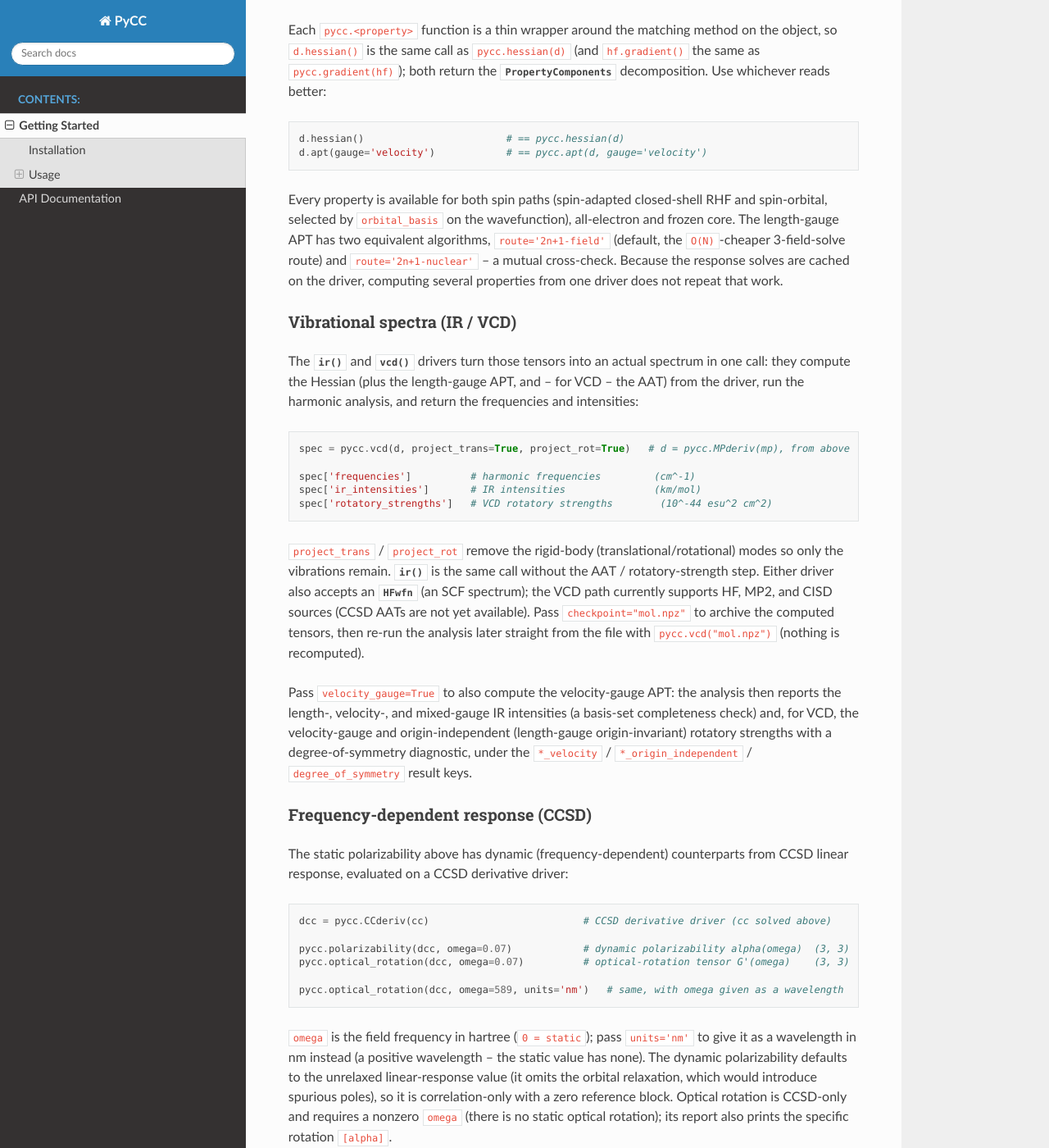
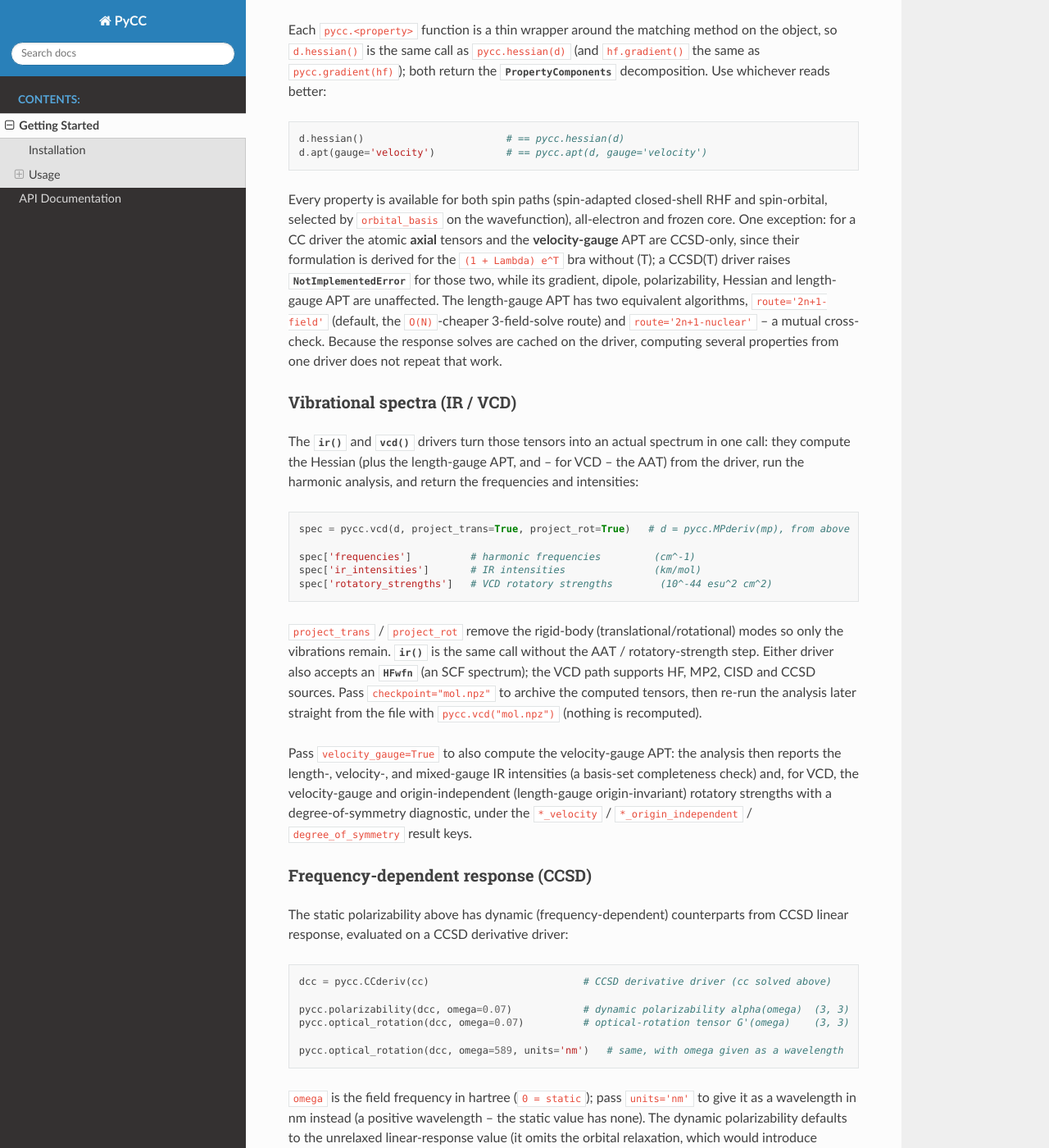
Before and after one commit to CrawfordGroup/pycc, a Sphinx documentation site: the page built from docs/getting_started.rst, in a window 1280 px wide and 1400 px high, scrolled down 2314 px. Shown: the whole window at 82% size. Built offline with Sphinx 7.4.7 and the Read the Docs theme 3.1.0, drawn with Linux system fonts in a browser that asks for light colours.

Commit message:
docs: record the CC VCD capabilities in the user-level documentation
The CC AAT (#262) and velocity-gauge APT (#263) landed without the user-facing
docs catching up, so they still told users the capability did not exist.

README: the CCSD/CCSD(T) bullet listed gradients through APTs but not axial
tensors, so it gains one for the CCSD AATs and velocity-gauge APTs with the
CCSD-only limit stated; "Future plans" still promised "Analytic CC atomic axial
tensors (AATs) for VCD spectra", now delivered and removed; and the one-call
spectrum drivers pycc.ir / pycc.vcd and the property checkpoint were absent
entirely, despite being the interface most users actually touch.

getting_started: "the VCD path currently supports HF, MP2, and CISD sources
(CCSD AATs are not yet available)" was the most misleading sentence in the user
documentation; it now lists CCSD.  Adds the one caveat a user can hit, that on a
CC driver the axial tensors and velocity-gauge APT are CCSD-only and a CCSD(T)
driver raises for those two while its other properties are unaffected.

index: described the package as hosting "Hartree-Fock and MP2, both with
analytic derivative properties", omitting CISD and CC; now names all four.

api.rst needed nothing: it is automodule-driven and already includes ccderiv,
correlatedderivs, vibanalysis and checkpoint, so it picks up the docstrings
corrected in #263.

Sphinx builds clean; the three remaining warnings are pre-existing DBOC
docstring issues in hfwfn.py and mpderiv.py, untouched here.

Co-Authored-By: Claude Opus 5 <noreply@anthropic.com>

```diff
--- a/docs/getting_started.rst
+++ b/docs/getting_started.rst
@@ -112,7 +112,10 @@ Use whichever reads better::
 
 Every property is available for both spin paths (spin-adapted closed-shell RHF and
 spin-orbital, selected by ``orbital_basis`` on the wavefunction), all-electron and frozen
-core. The length-gauge APT has two equivalent algorithms, ``route='2n+1-field'`` (default,
+core.  One exception: for a CC driver the atomic **axial** tensors and the **velocity-gauge**
+APT are CCSD-only, since their formulation is derived for the ``(1 + Lambda) e^T`` bra without
+(T); a CCSD(T) driver raises :class:`NotImplementedError` for those two, while its gradient,
+dipole, polarizability, Hessian and length-gauge APT are unaffected. The length-gauge APT has two equivalent algorithms, ``route='2n+1-field'`` (default,
 the ``O(N)``-cheaper 3-field-solve route) and ``route='2n+1-nuclear'`` -- a mutual
 cross-check. Because the response solves are cached on the driver, computing several
 properties from one driver does not repeat that work.
@@ -133,10 +136,10 @@ intensities::
 ``project_trans`` / ``project_rot`` remove the rigid-body (translational/rotational) modes so only
 the vibrations remain. :func:`~pycc.vibanalysis.ir` is the same call without the AAT /
 rotatory-strength step.
-Either driver also accepts an :class:`~pycc.hfwfn.HFwfn` (an SCF spectrum); the VCD path currently
-supports HF, MP2, and CISD sources (CCSD AATs are not yet available). Pass ``checkpoint="mol.npz"``
-to archive the computed tensors, then re-run the analysis later straight from the file with
-``pycc.vcd("mol.npz")`` (nothing is recomputed).
+Either driver also accepts an :class:`~pycc.hfwfn.HFwfn` (an SCF spectrum); the VCD path supports
+HF, MP2, CISD and CCSD sources. Pass ``checkpoint="mol.npz"`` to archive the computed tensors, then
+re-run the analysis later straight from the file with ``pycc.vcd("mol.npz")`` (nothing is
+recomputed).
 
 Pass ``velocity_gauge=True`` to also compute the velocity-gauge APT: the analysis then reports the
 length-, velocity-, and mixed-gauge IR intensities (a basis-set completeness check) and, for VCD,
--- a/docs/index.rst
+++ b/docs/index.rst
@@ -7,8 +7,10 @@ PyCC: A Python electronic-structure package
 =========================================================
 PyCC is a Python *ab initio* electronic-structure package centered on coupled
 cluster, built on a shared :class:`~pycc.wavefunction.Wavefunction` base that also
-hosts Hartree-Fock and MP2, both with analytic derivative properties (gradients,
-polarizabilities, Hessians, APTs, and AATs -- the ingredients for IR and VCD spectra).
+hosts Hartree-Fock, MP2 and CI.  Hartree-Fock, MP2, CISD and CCSD all carry analytic
+derivative properties -- gradients, polarizabilities, Hessians, atomic polar tensors
+in both gauges, and atomic axial tensors -- so IR and VCD spectra are available at
+each of those levels from a single call.
 It is a reference implementation: the emphasis is on clear, equation-shaped code for
 validating production-level quantum-chemistry codes, rather than on raw performance.
 
```
Also changed, not shown: README.md (+11 -1 lines).
